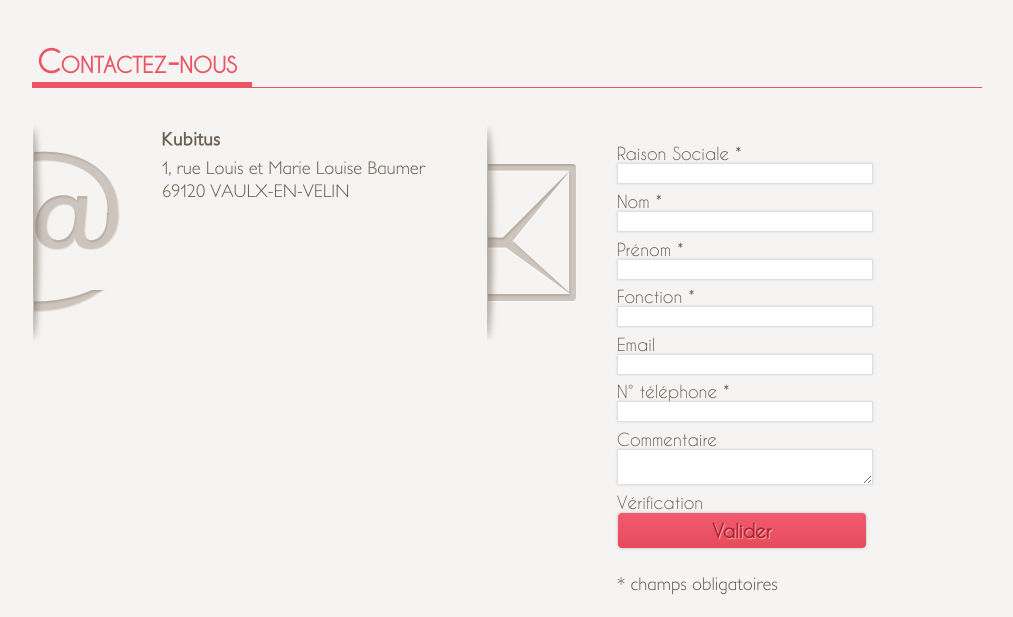
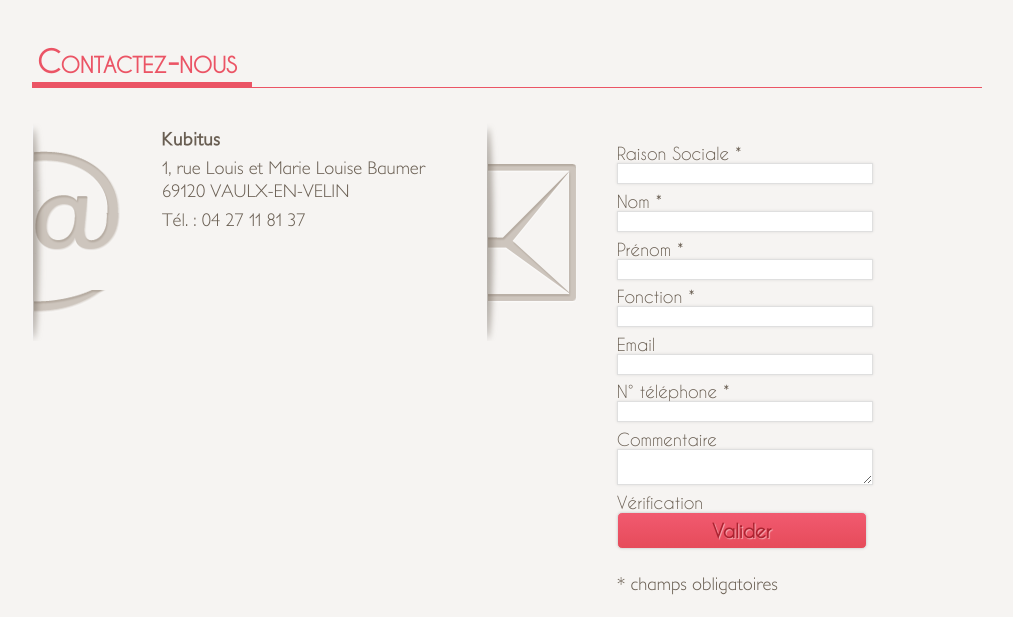
Before and after one commit to Kubitus/kubitus, a Flask app: page /contact/ in a window 1280 px wide. Shown: the part 241-858 px from the top of the page, without its empty margins (133-1146 px from the left). Run offline with Flask 2, Linux system fonts and the light colour scheme; some libraries are stand-ins or nearby versions.

Commit message:
minor change add number phone

```diff
--- a/kubitus/templates/contact.html.jinja2
+++ b/kubitus/templates/contact.html.jinja2
@@ -9,6 +9,7 @@
     <p><strong>Kubitus</strong></p>
     <p>1, rue Louis et Marie Louise Baumer<br />
        69120 VAULX-EN-VELIN</p>
+    <p>Tél. : 04 27 11 81 37</p>
   </div>
 
   <div class="mail">
```
